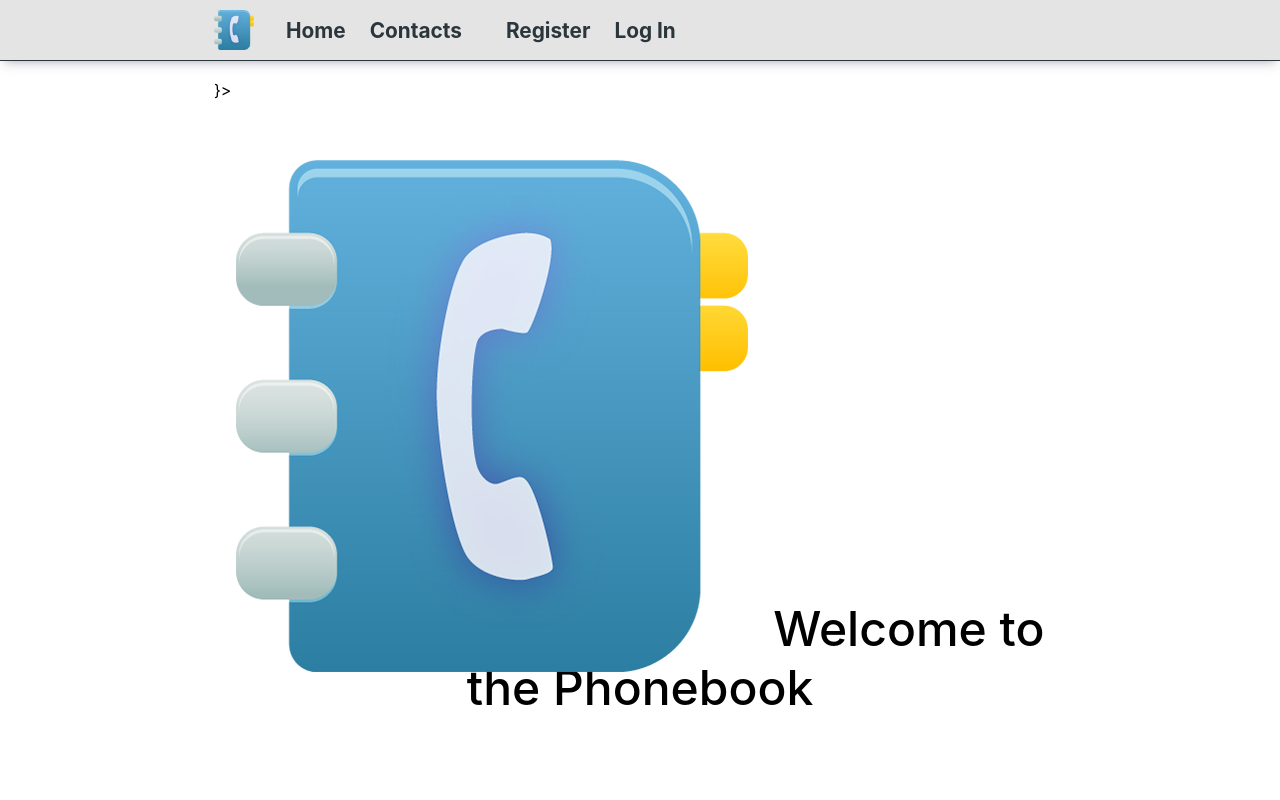
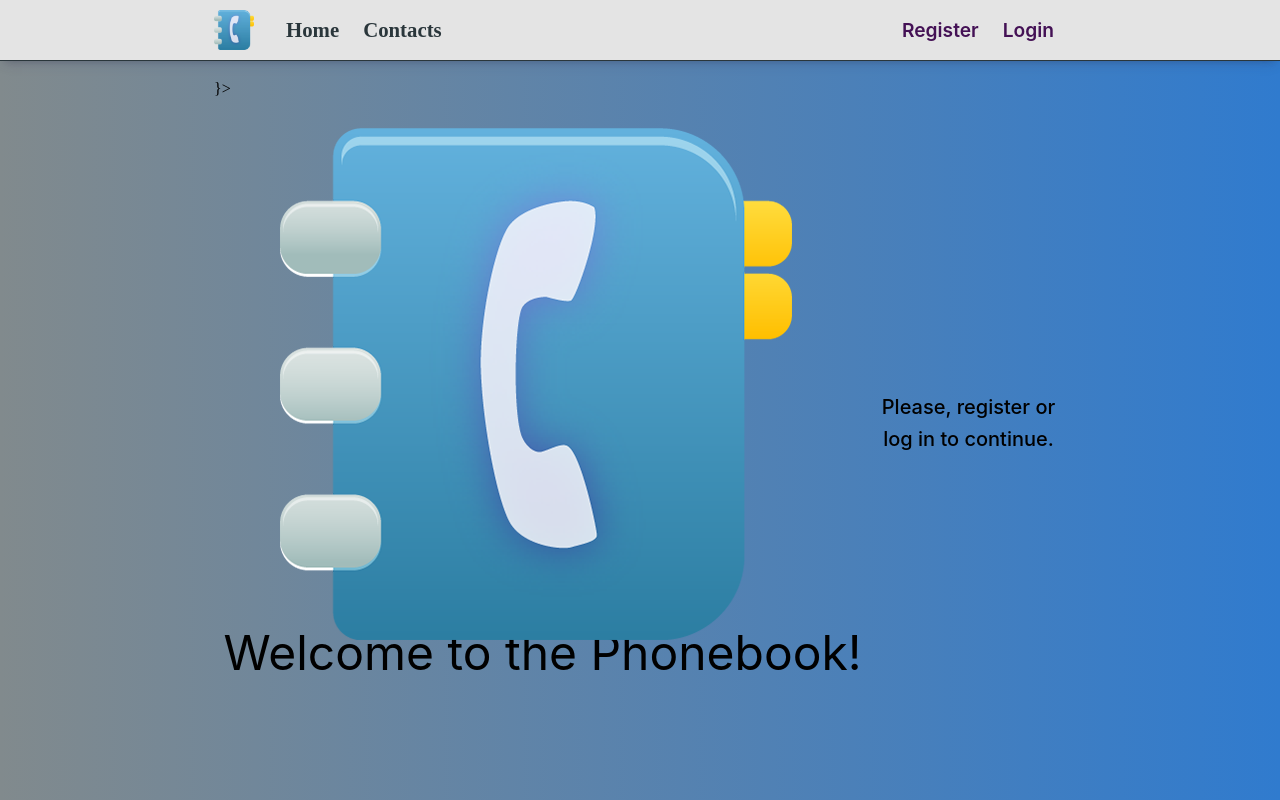
Before and after one commit to yuri69k/goit-react-hw-08-phonebook, a React (Create React App) app: page / in a window 1280 px wide. Built offline with nearby package versions, Linux system fonts and the light colour scheme.

Commit message:
add AuthNav material  styles

```diff
--- a/src/components/AuthNav/AuthNav.js
+++ b/src/components/AuthNav/AuthNav.js
@@ -1,15 +1,42 @@
 import { NavLink } from 'react-router-dom';
-import styles from './AuthNav.module.scss';
+import Box from '@mui/material/Box';
+import Link from '@mui/material/Link';
 
-export const AuthNav = () => {
-  return (
-    <div>
-      <NavLink className={styles.link} to="/register">
-        Register
-      </NavLink>
-      <NavLink className={styles.link} to="/login">
-        Log In
-      </NavLink>
-    </div>
-  );
+const styles = {
+  link: {
+    padding: '12px',
+    position: 'relative',
+
+    '&:hover': {
+      color: '#be4d25',
+    },
+
+    '&.active::after': {
+      content: '""',
+      display: 'block',
+      width: 'calc(100% - 24px)',
+      height: '2px',
+      backgroundColor: '#be4d25',
+      position: 'absolute',
+      bottom: '8px',
+      left: '12px',
+      boxShadow: '0 0 10px 1px #be4d25',
+      opacity: 0.6,
+    },
+  },
 };
+
+export const AuthNav = () => (
+  <Box
+    sx={{
+      marginLeft: 'auto',
+    }}
+  >
+    <Link component={NavLink} to="/register" sx={styles.link}>
+      Register
+    </Link>
+    <Link component={NavLink} to="/login" sx={styles.link}>
+      Login
+    </Link>
+  </Box>
+);
--- a/src/components/AuthNav/AuthNav.module.scss
+++ /dev/null
@@ -1,19 +0,0 @@
-.link {
-  display: inline-block;
-  text-decoration: none;
-  padding: 12px;
-  font-weight: 700;
-  color: #2a363b;
-  font-size: 1.3rem;
-
-  &:hover {
-    color: #e84a5f;
-  }
-
-  &.active {
-    color: #e84a5f;
-  }
-}
-.wrapper {
-  margin-left: auto;
-}
--- a/src/index.css
+++ b/src/index.css
@@ -1,35 +1,5 @@
 @import-normalize; /* bring in normalize.css styles */
 
-*,
-::before,
-::after {
-  padding: 0;
-  margin: 0;
-}
-
-li {
-  list-style-type: none;
-}
-
-a {
-  text-decoration: none;
-}
-
-a,
-button {
-  cursor: pointer;
-}
-
-body {
-  padding: 0 20px;
-    margin: 0;
-
-  font-family: -apple-system, BlinkMacSystemFont, 'Segoe UI', 'Roboto', 'Oxygen',
-    'Ubuntu', 'Cantarell', 'Fira Sans', 'Droid Sans', 'Helvetica Neue',
-    sans-serif;
-  -webkit-font-smoothing: antialiased;
-  -moz-osx-font-smoothing: grayscale;
-}
 
 code {
   font-family: source-code-pro, Menlo, Monaco, Consolas, 'Courier New',
@@ -40,8 +10,3 @@ code {
   --background-hover: rgb(238, 238, 238);
   --appbar-background: rgb(228, 228, 228);
 }
-* {
-  box-sizing: border-box;
-  margin: 0;
-  padding: 0;
-}
--- a/src/index.js
+++ b/src/index.js
@@ -5,14 +5,20 @@ import { Provider } from 'react-redux';
 import { PersistGate } from 'redux-persist/lib/integration/react';
 import { store, persistor } from './redux/store';
 import App from '../src/components/App';
+import { ThemeProvider } from '@mui/material/styles';
 import './index.css';
+import { GlobalStylesProvider } from './styles/GlobalStyles';
+import theme from './styles/Theme';
 
 ReactDOM.createRoot(document.getElementById('root')).render(
   <React.StrictMode>
     <Provider store={store}>
       <PersistGate persistor={persistor} loading={null}>
         <BrowserRouter basename={process.env.PUBLIC_URL}>
-          <App />
+          <ThemeProvider theme={theme}>
+            {GlobalStylesProvider}
+            <App />
+          </ThemeProvider>
         </BrowserRouter>
       </PersistGate>
     </Provider>
--- a/src/pages/Home.js
+++ b/src/pages/Home.js
@@ -1,4 +1,6 @@
-import phonebookIcon from '../images/phonebook.png';
+import bookIcon from '../images/phonebook.png';
+import Box from '@mui/material/Box';
+import Typography from '@mui/material/Typography';
 
 const styles = {
   container: {
@@ -12,7 +14,6 @@ const styles = {
     top: 26,
   },
   icon: {
-    width: 48,
     height: 48,
   },
   title: {
@@ -22,21 +23,18 @@ const styles = {
   },
 };
 
-const Home = () => {
-  return (
-    <div style={styles.container}>
-      <h1 style={styles.title}>
-        <span style={styles.span}>
-          <img
-            src={phonebookIcon}
-            alt="phonebook icon"
-            className={styles.icon}
-          />
-        </span>
-        &nbsp; Welcome to the Phonebook
-      </h1>
-    </div>
-  );
-};
+const Home = () => (
+  <Box style={styles.container}>
+    <Typography variant="h3" align="center" mb={8}>
+      <span style={styles.span}>
+        <img src={bookIcon} alt="phonebook icon" className={styles.icon} />
+      </span>
+      &nbsp; Welcome to the Phonebook!
+    </Typography>
+    <Typography variant="h6" align="center">
+      Please, register or log in to continue.
+    </Typography>
+  </Box>
+);
 
 export default Home;
--- a/src/components/common/GlobalStyles.js
+++ b/src/styles/GlobalStyles.js
@@ -1,6 +1,6 @@
 import { GlobalStyles } from '@mui/material';
 
-export const homePageStyles = (
+export const GlobalStylesProvider = (
   <GlobalStyles
     styles={{
       '*': {
@@ -9,7 +9,7 @@ export const homePageStyles = (
         margin: '0',
       },
       body: {
-        backgroundImage: 'linear-gradient(to right, #00c3ff, #ffff1c)',
+        backgroundImage: 'linear-gradient(270deg, #307bce, #818a8d)',
         padding: '0 20px',
         margin: '0',
         overflowY: 'scroll',
--- a/src/components/common/Theme.js
+++ b/src/styles/Theme.js
@@ -38,6 +38,20 @@ let theme = createTheme({
         },
       },
     },
+
+    MuiLink: {
+      styleOverrides: {
+        root: {
+          color: '#441155',
+          textDecoration: 'none',
+          fontFamily:
+            'apple-system, BlinkMacSystemFont, "Segoe UI", Roboto, "Helvetica Neue", Arial, sans-serif, "Apple Color Emoji", "Segoe UI Emoji", "Segoe UI Symbol"',
+          fontWeight: '600',
+          fontSize: '1.2rem',
+          display: 'inline-block',
+        },
+      },
+    },
   },
 });
 
```
Also changed, not shown: src/pages/Home.module.css (deleted).
